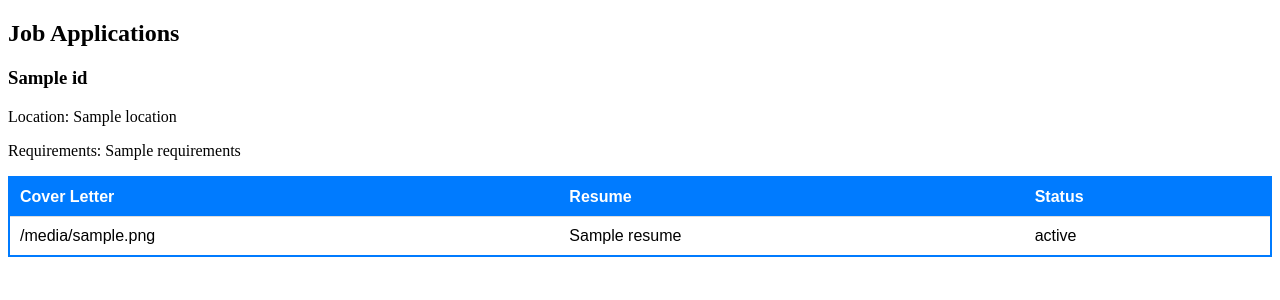
After one commit to vbainwala/TalentTrove, a Flask app: template web_app/templates/applications_recruiter.html in a window 1280 px wide. The commit adds this page. Shown: the top 300 px of the page. Run offline with Flask 3, Linux system fonts and the light colour scheme; the template is opened without the code that fills it: most values are stand-ins (such as "Sample title", 1, 10 or a date in 2020); parts of the project's set-up code (start-up, migrations or seed data) failed here and were passed over.

Commit message:
Resolves #13 and resolves #22: add applications page with different views for candidates and recruiters, main page with preliminary pages linked

```diff
--- a/web_app/server.py
+++ b/web_app/server.py
@@ -6,6 +6,8 @@ from sqlalchemy.pool import NullPool
 from flask import Flask, flash, request, render_template, g, redirect, Response, url_for
 import flask_login
 from flask_login import UserMixin, login_user, current_user
+from itertools import groupby
+from operator import itemgetter
 
 tmpl_dir = os.path.join(os.path.dirname(os.path.abspath(__file__)), 'templates')
 app = Flask(__name__, template_folder=tmpl_dir)
@@ -356,6 +358,46 @@ def reviews():
     return render_template("reviews.html", interview_reviews=interview_reviews, company_reviews=company_reviews)
 
 
+@app.route('/applications')
+def applications():
+    if not current_user.is_authenticated:
+        return redirect(url_for('login'))
+
+    username = current_user.username
+    applications_data = []
+
+    # Case 1: user is a candidate, so show their applications only
+    candidate_check_query = """SELECT EXISTS(SELECT 1 FROM Candidate WHERE Username = :username)"""
+    is_candidate = g.conn.execute(text(candidate_check_query), {'username': username}).scalar()
+
+    if is_candidate:
+        applications_query = """SELECT a.*, j.Job_Title, c.Name
+                                FROM Application AS a
+                                JOIN Job_Posting j ON a.Job_ID = j.Job_ID
+                                JOIN Company c ON j.Company_ID = c.Company_ID
+                                WHERE Candidate_Username = :username"""
+        applications_data = g.conn.execute(text(applications_query), {'username': username}).fetchall()
+        return render_template('applications_candidate.html', applications=applications_data)
+
+    # Case 2: user is a recruiter, so show all applications for job postings for which they are lead recruiter
+    recruiter_check_query = """SELECT EXISTS(SELECT 1 FROM Recruiter WHERE Username = :username)"""
+    is_recruiter = g.conn.execute(text(recruiter_check_query), {'username': username}).scalar()
+
+    if is_recruiter:
+        applications_query = """SELECT a.*, j.Job_Title, j.Location, j.Requirements
+                                    FROM Application AS a
+                                    JOIN Job_Posting j ON a.Job_ID = j.Job_ID
+                                    WHERE a.Recruiter_Username = :username
+                                    ORDER BY a.Job_ID"""
+        # Group by Job_ID before passing to template for distinct jobs to each get their own display table
+        applications_data = [row._asdict() for row in g.conn.execute(text(applications_query), {'username': username})]
+        grouped_applications = {k: list(v) for k, v in groupby(applications_data, key=itemgetter('job_id'))}
+        print(grouped_applications)
+        return render_template('applications_recruiter.html', grouped_applications=grouped_applications)
+
+    return "Unauthorized access", 401
+
+
 if __name__ == "__main__":
     import click
 
--- /dev/null
+++ b/web_app/templates/applications_recruiter.html
@@ -0,0 +1,48 @@
+<!DOCTYPE html>
+<html>
+<head>
+    <title>Job Applications</title>
+    <link rel="stylesheet" href="{{ url_for('static', filename='job-styles.css') }}">
+    <style>
+        .form-row {
+            display: flex;
+        }
+        .form-group {
+            margin-right: 10px;
+        }
+        .job-header {
+            margin-top: 20px;
+        }
+    </style>
+</head>
+<body>
+    <h2>Job Applications</h2>
+    {% for job_id, applications in grouped_applications.items() %}
+        <div class="job-header">
+            <h3>{{ applications[0]['job_title'] }}</h3>
+            <p>Location: {{ applications[0]['location'] }}</p>
+            <p>Requirements: {{ applications[0]['requirements'] }}</p>
+        </div>
+        <div class="table-container">
+            <table>
+                <thead>
+                    <tr>
+                        <th>Cover Letter</th>
+                        <th>Resume</th>
+                        <th>Status</th>
+                    </tr>
+                </thead>
+                <tbody>
+                    {% for application in applications %}
+                        <tr>
+                            <td>{{ application['cover_letter'] }}</td>
+                            <td>{{ application['resume'] }}</td>
+                            <td>{{ application['status'] }}</td>
+                        </tr>
+                    {% endfor %}
+                </tbody>
+            </table>
+        </div>
+    {% endfor %}
+</body>
+</html>
```
Also changed, not shown: web_app/templates/applications_candidate.html (added, +44 -0 lines), web_app/templates/index.html (+62 -22 lines), web_app/templates/index_1.html (deleted, +0 -58 lines).
